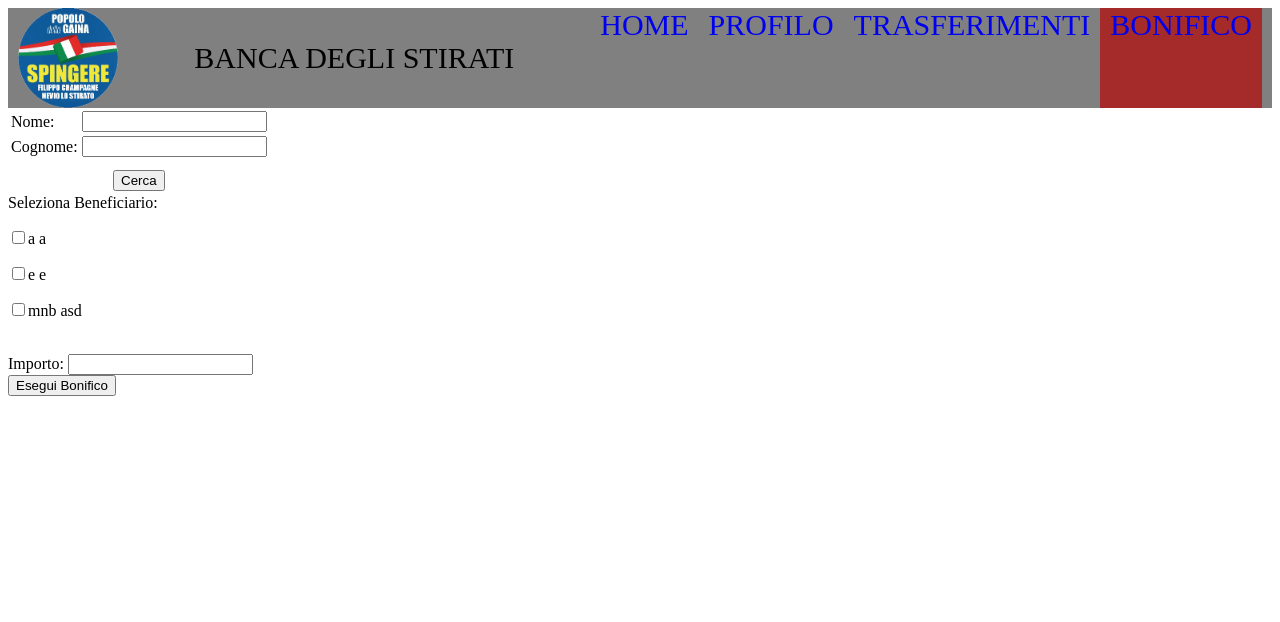
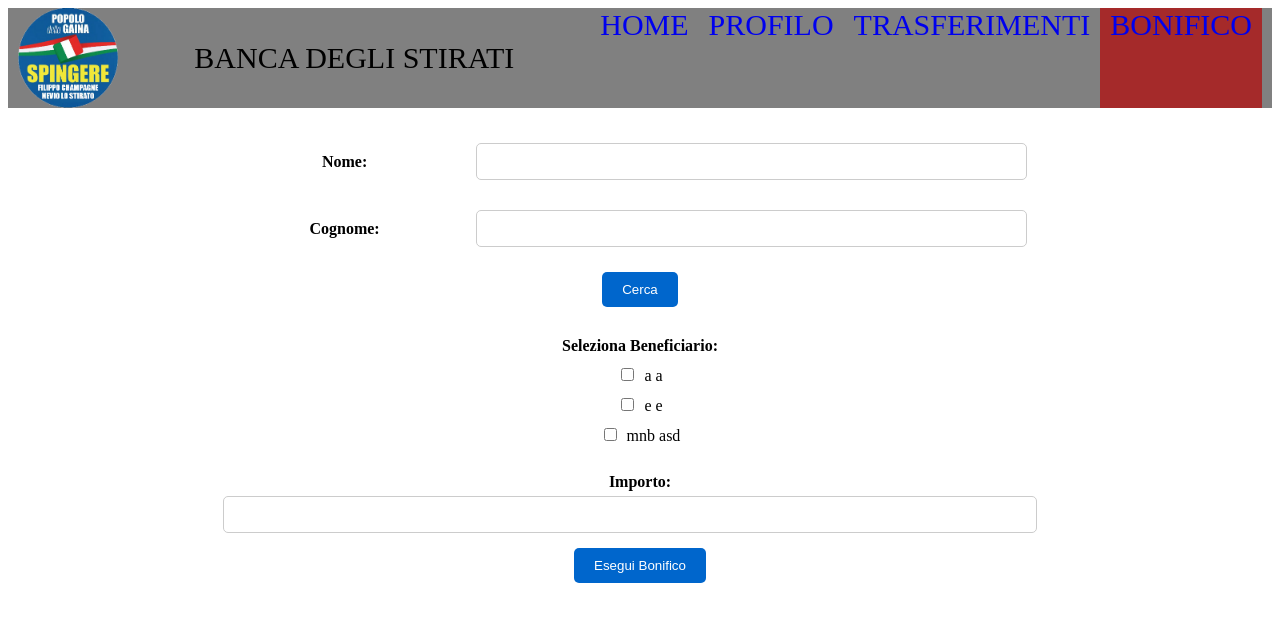
Before and after one commit to LucianoRiboldi/Progetto-PHP, a PHP site: page /Pagine/Bonifico.php in a window 1280 px wide. Shown: the top 622 px of the page. Run offline with PHP 8.4, Linux system fonts and the light colour scheme; the visitor is signed in with stand-in values (Sample User, id 1); data comes from the database, SQL or seed files in the repository; data that the repository does not hold is empty.

Commit message:
css basilare

```diff
--- a/Pagine/Bonifico.php
+++ b/Pagine/Bonifico.php
@@ -94,9 +94,9 @@
                 ?>
             <br>
             <label for="importo">Importo:</label>
-            <input type="number" id="importo" name="importo" step="0.01" required>
+            <input type="number" name="importo" class="inputdenaro" step="0.01" required>
             <br>
-            <input type="submit" value="Esegui Bonifico">
+            <input type="submit" class="bottone" value="Esegui Bonifico">
         </form>
         <?php
             require("../Data/connessione.php");
@@ -130,12 +130,12 @@
                     $mittente=$mittentear["NumeroConto"];
                     $destinatario=$destinatarioar["NumeroConto"];
                     $conn->commit();
-                    echo "Bonifico avvenuto con successo";
+                    echo "<p>Bonifico avvenuto con successo</p>";
                     $querybonifico="INSERT INTO bonifici(IDContoDestinatario, IDContoMittente, SommaDenaro)
                                         VALUES    ('$mittente', '$destinatario', '$importo')";
                     $conn->query($querybonifico);
                 }else{
-                    echo "Sul tuo conto non sono presenti i fondi necessari a completare il bonifico";
+                    echo "<p>Sul tuo conto non sono presenti i fondi necessari a completare il bonifico</p>";
                 }
                 $conn->close();
             }
--- a/Pagine/Profilo.php
+++ b/Pagine/Profilo.php
@@ -64,7 +64,7 @@
 		<form action="" method="post">
 			<table id="tab_dati_personali">
 				<tr>
-					<td>Username:</td> <td><input class="input_dati_personali" type="text" name="username" value="<?php echo $row["ID"]; ?>" disabled="disabled"></td>
+					<td>ID Identificativo:</td> <td><input class="input_dati_personali" type="text" name="username" value="<?php echo $row["ID"]; ?>" disabled="disabled"></td>
 				</tr>
 				<tr>
 					<td>Password:</td> <td><input class="input_dati_personali" type="text" name="password" value="<?php echo $row["Password"]; ?>" <?php if(!$modifica) echo "disabled='disabled'"?>></td>
@@ -83,7 +83,7 @@
 				<input type="submit" name="pulsante_modifica" value="<?php if($modifica==false) echo $strmodifica; else echo $strconferma; ?>">
 			</p>
 		</form>
-        <a href="../data/logout.php">Logout</a>
+        <a class="logout" href="../data/logout.php">Esegui Logout</a>
     </div>
     <?php
 		include('footer.php')
--- a/style.css
+++ b/style.css
@@ -16,3 +16,104 @@ nav {position: sticky; top: 0; display:flex; flex-direction: row;flex-wrap: nowr
 .provacontenitore a{display:block;text-decoration: none;height:100%;padding: 0 10px}
 .provacontenitore a:hover{background-color: blue;}
 .provacontenitore a.attiva{background-color: brown;}
+/*inizio bonifico*/
+form {
+    margin: 20px auto;
+    width: 66%;
+}
+
+form table {
+    width: 100%;
+    border-collapse: collapse;
+}
+
+form table td {
+    padding: 10px;
+}
+
+form p{
+    display: block;
+    text-align: center;
+}
+
+form label {
+    font-weight: bold;
+    display: block;
+    text-align: center;
+}
+.bottone{
+    margin: 10px auto;
+    display:block;
+    text-align: center;
+}
+
+form input[type="text"],
+form input[type="number"] {
+    width: calc(100% - 20px);
+    padding: 10px;
+    margin: 5px 0;
+    border: 1px solid #ccc;
+    border-radius: 5px;
+}
+
+.inputdenaro{
+    width: 33%;
+}
+
+h1,p,
+h2{
+        display: block;
+        text-align: center;
+}
+
+.logout{
+    background-color: #0066cc;
+    color: #fff;
+    border: none;
+    padding: 10px 20px;
+    cursor: pointer;
+    border-radius: 5px;
+    transition: background-color 0.3s;
+    display:block;
+    text-align: center;
+    text-decoration: none;
+}
+
+.logout:hover{
+    background-color: #004999;
+}
+
+form input[type="submit"] {
+    background-color: #0066cc;
+    color: #fff;
+    border: none;
+    padding: 10px 20px;
+    cursor: pointer;
+    border-radius: 5px;
+    transition: background-color 0.3s;
+}
+
+form input[type="submit"]:hover {
+    background-color: #004999;
+}
+
+/* Stile per i risultati */
+form p {
+    margin: 10px 0;
+}
+
+form p input[type="checkbox"] {
+    margin-right: 10px;
+}
+
+/* Stile per i messaggi */
+form .success-message {
+    color: green;
+    font-weight: bold;
+}
+
+form .error-message {
+    color: red;
+    font-weight: bold;
+}
+/*fine bonifico*/
```
